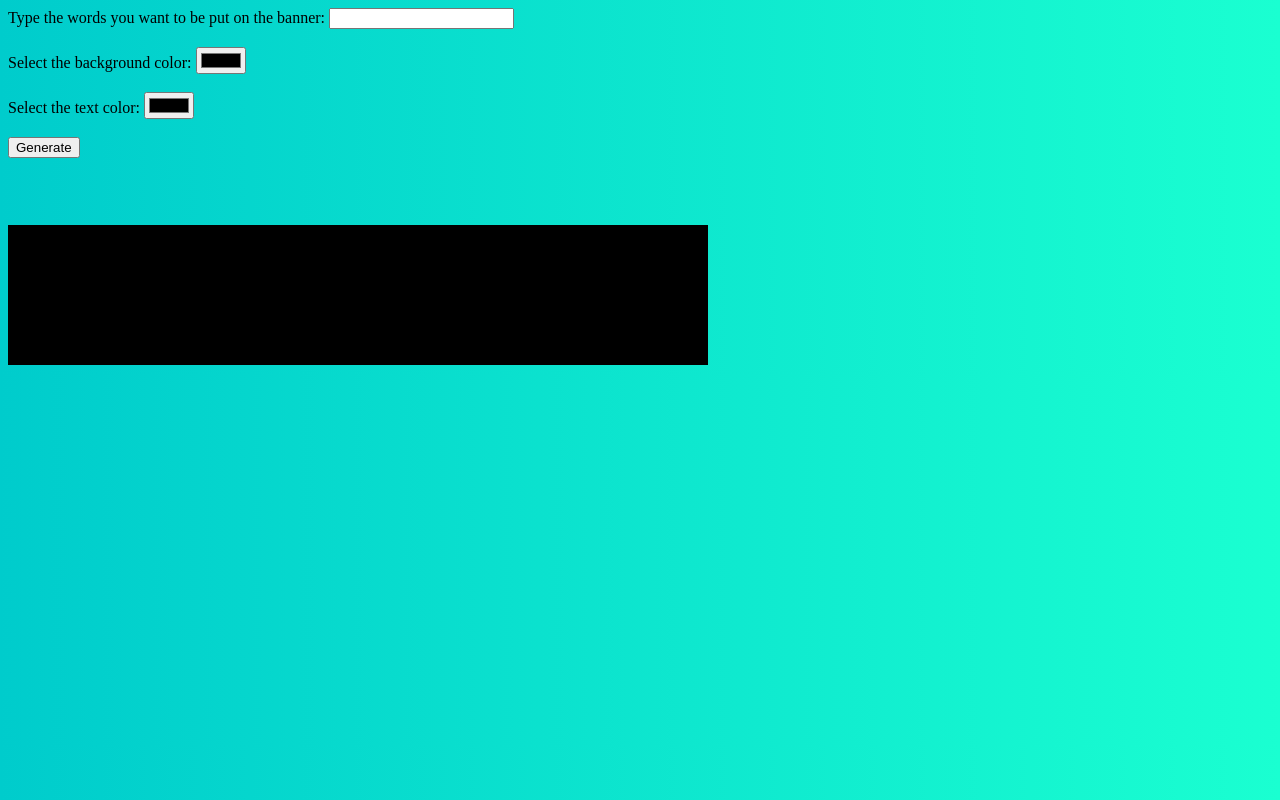
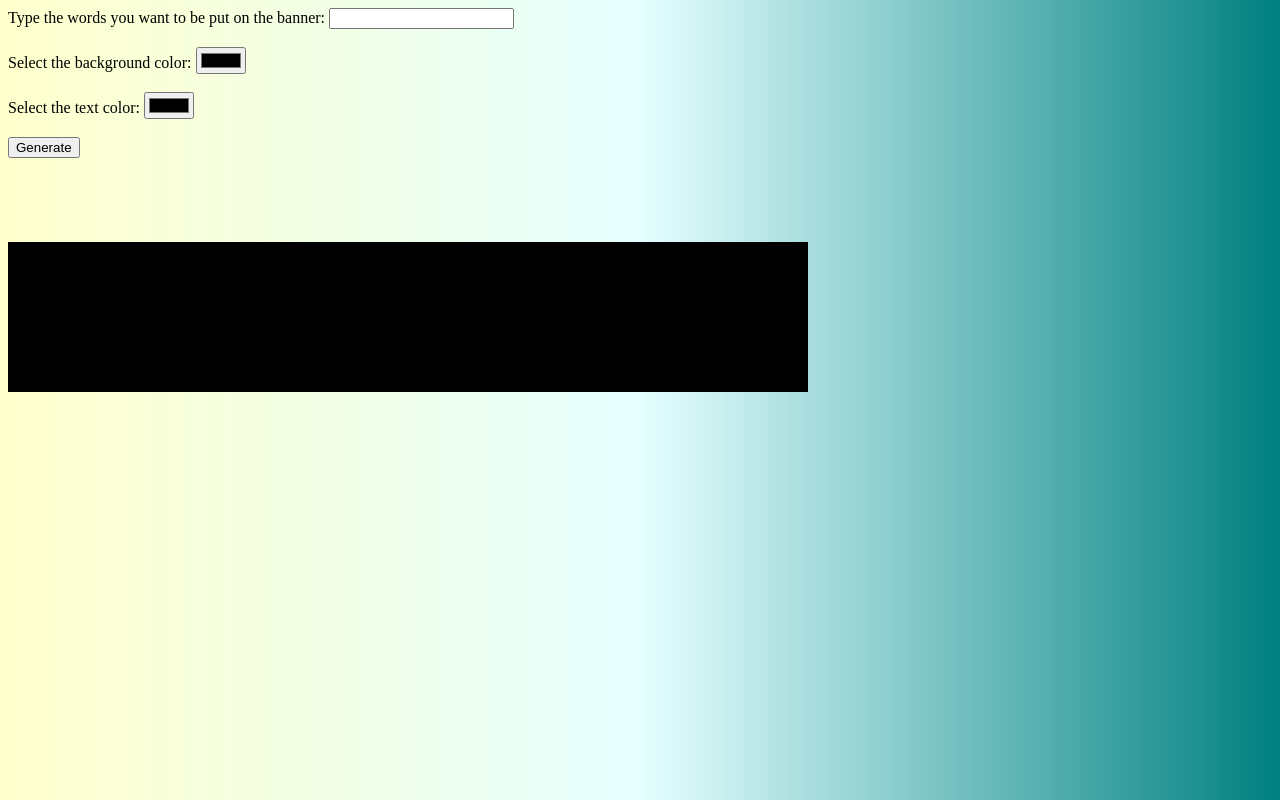
Before and after one commit to shifaq2337/banner-generator, a plain HTML site: page index.html in a window 1280 px wide. Drawn offline with nearby package versions, Linux system fonts and the light colour scheme.

Commit message:
change background color and div width

```diff
--- a/index.html
+++ b/index.html
@@ -22,17 +22,17 @@
   <style>
     div{
       background-color:black;
-      width:700px;
-      height:140px;
+      width:800px;
+      height:150px;
 
     }
     h1{
       text-align:center;
-      font-size:100px;
+      font-size:125px;
       font-family: 'Alex Brush', cursive;
     }
     body{
-      background: linear-gradient(90deg, #00cccc, #1affd1);
+      background: linear-gradient(90deg, #ffffcc, #e6ffff, #008080);
     }
 
   </style>
```
